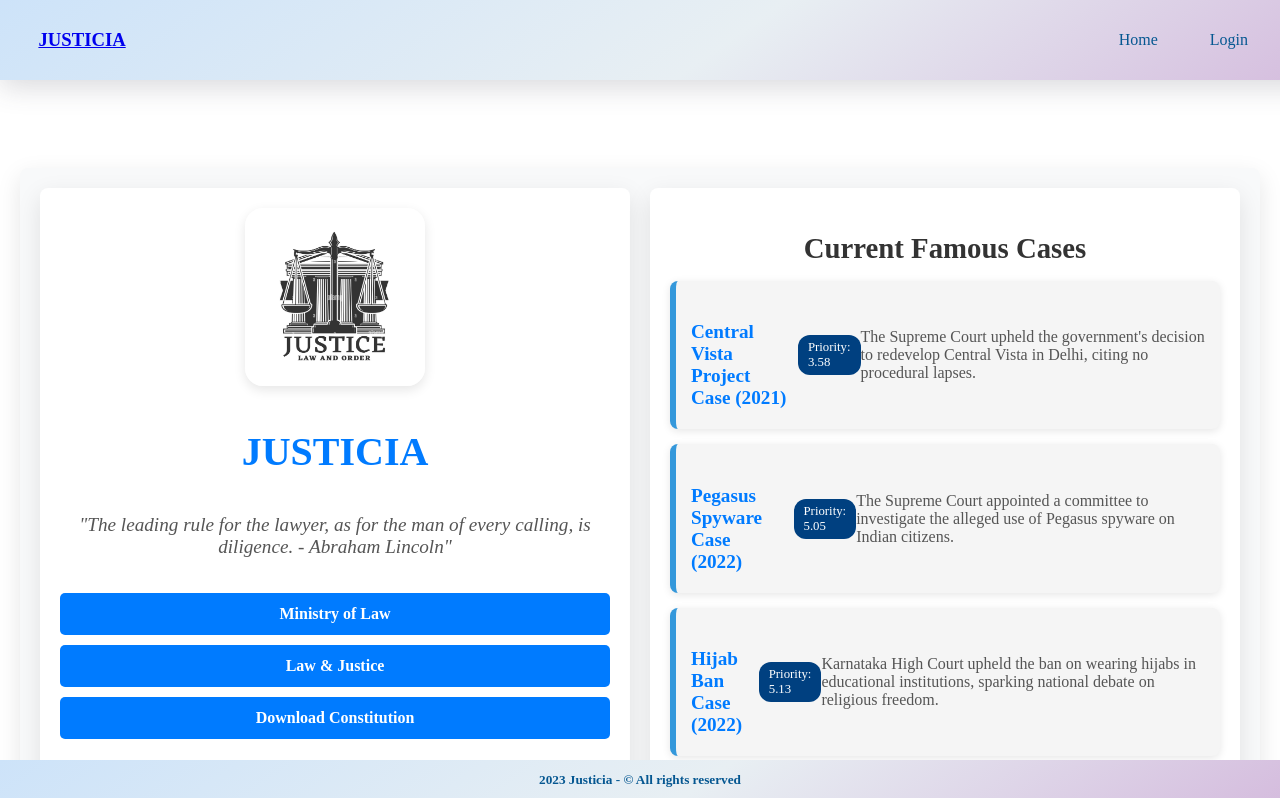
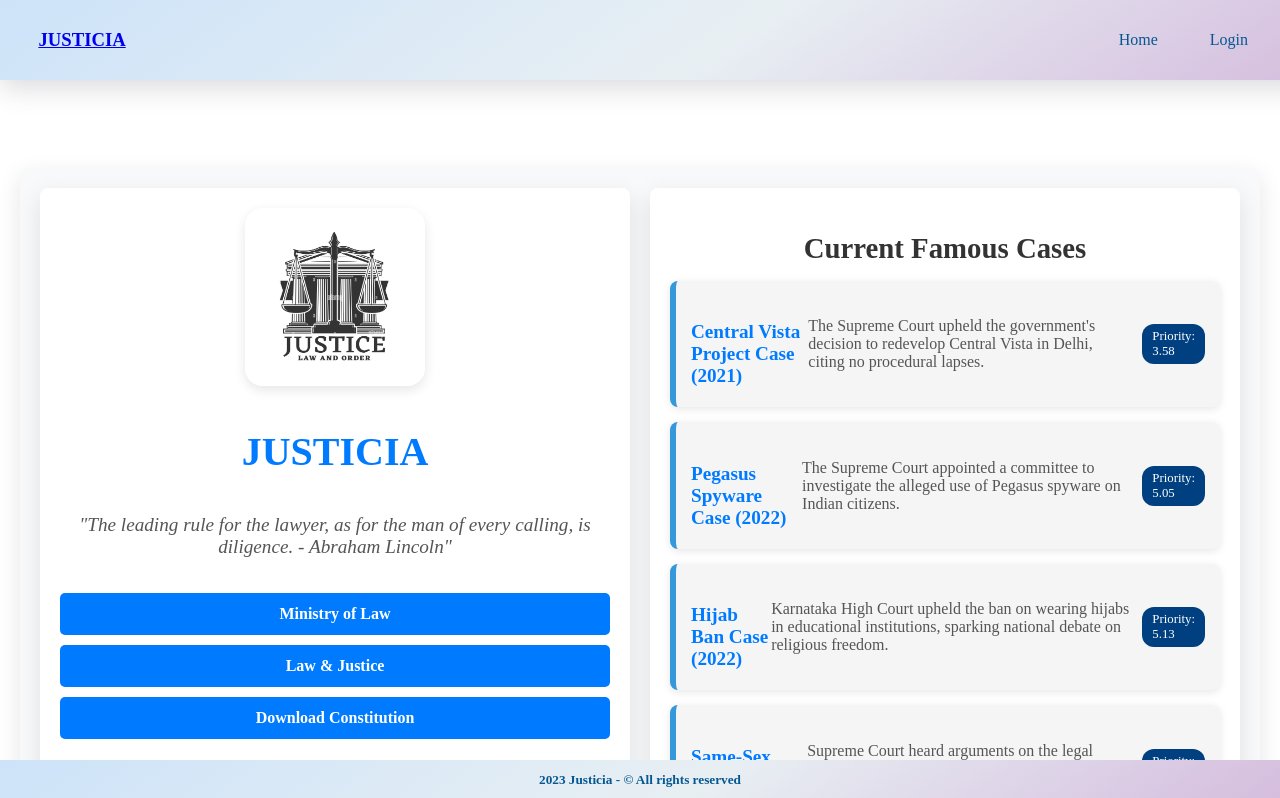
Before and after one commit to Azaken1248/Pocket-Justitia, a React (Vite) app in the folder client/: page / in a window 1280 px wide. Shown: the top 798 px of the page. Built offline with nearby package versions, Linux system fonts and the light colour scheme.

Commit message:
Fixed stuff

```diff
--- a/client/src/pages/Landing.jsx
+++ b/client/src/pages/Landing.jsx
@@ -117,9 +117,9 @@ const Landing = () => {
             <li key={index} className="case-item" onClick={() => fetchSummary(caseItem.description)}>
               <div className="case-header">
                 <h4>{caseItem.title}</h4>
-                <span className="priority-score">Priority: {calculatePriority(caseItem.title)}</span>
               </div>
               <p>{caseItem.description}</p>
+              <span className="priority-score">Priority: {calculatePriority(caseItem.title)}</span>
             </li>
           ))}
         </ul>
```
Also changed, not shown: client/src/styles/Landing.css (line endings or trailing spaces).
